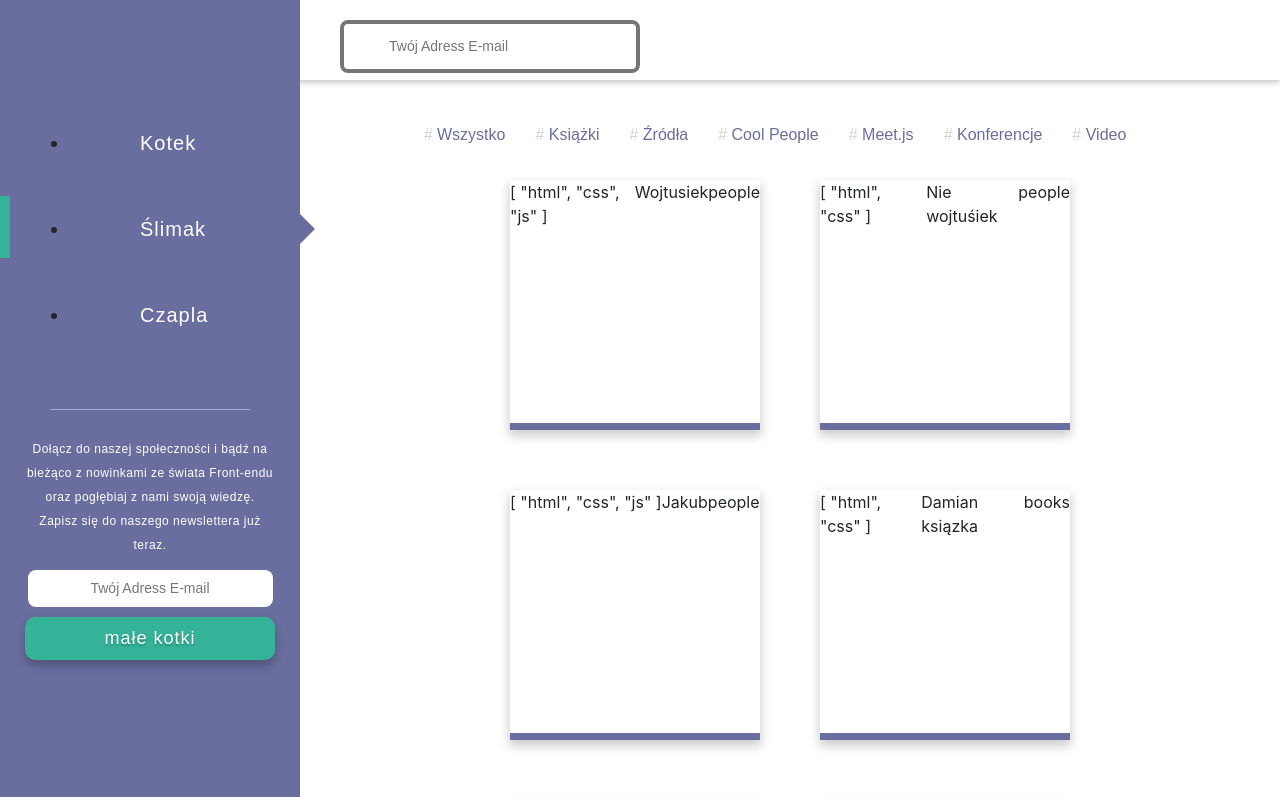
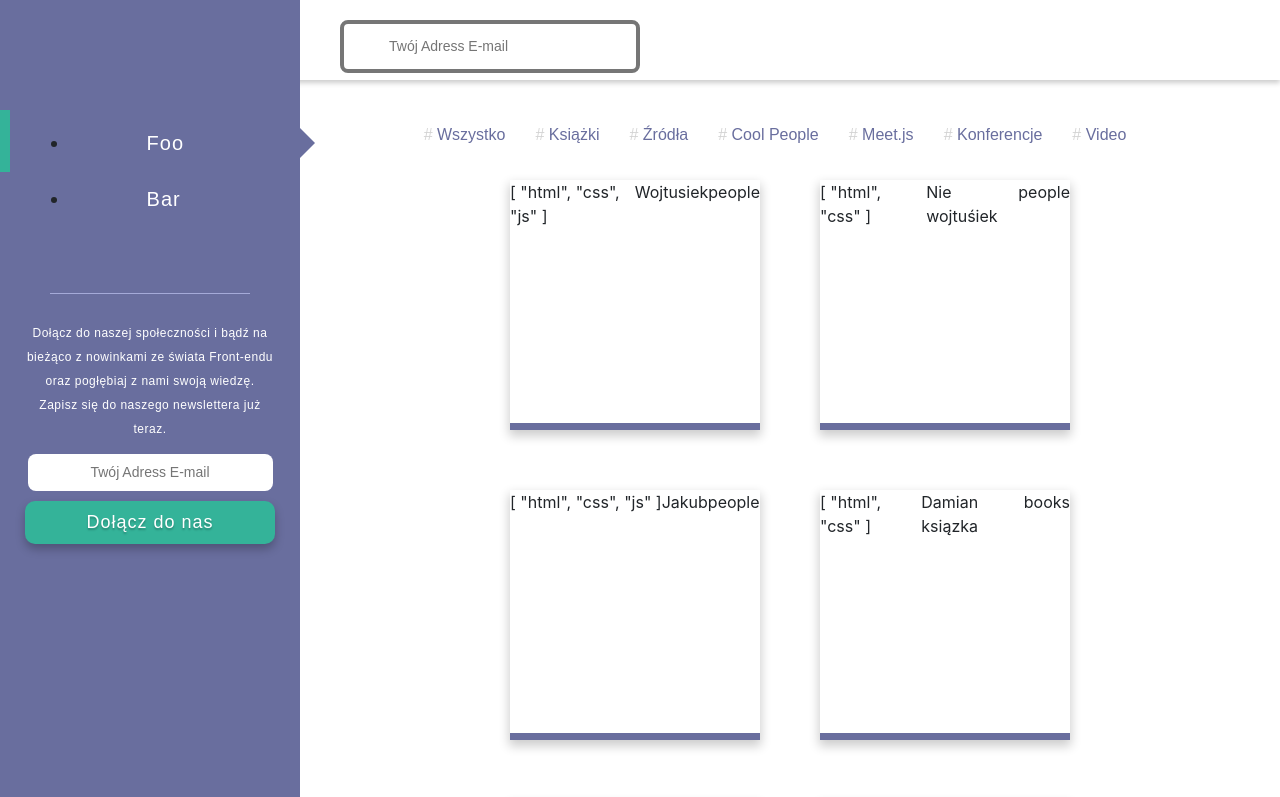
Before and after one commit to Worie/koduje-spolecznosc, a Vue app: page / in a window 1280 px wide. Shown: the top 797 px of the page. Built offline with nearby package versions, Linux system fonts and the light colour scheme.

Commit message:
Move nav-item to atoms, remove ul from nav-item

```diff
--- /dev/null
+++ b/src/components/atoms/a-nav-item/a-nav-item.html
@@ -0,0 +1,8 @@
+<a
+  :href="$props.href"
+  class='menu-item'>
+  <span :class="$props.iconName"></span>
+  <span>
+    {{ $props.content }}
+  </span>
+</a>
--- a/src/components/molecules/m-nav-item/m-nav-item.ts
+++ b/src/components/atoms/a-nav-item/a-nav-item.ts
@@ -1,9 +1,9 @@
 import { Component, Vue } from 'vue-property-decorator'
-import './m-nav-item.scss'
+import './a-nav-item.scss'
 
 @Component({
-  name: 'm-nav-item',
-  template: require('./m-nav-item.html'),
+  name: 'a-nav-item',
+  template: require('./a-nav-item.html'),
   components: {
   },
   props: {
@@ -15,12 +15,12 @@ import './m-nav-item.scss'
       required: true,
       type: String,
     },
-    liClass: {
+    iconName: {
       required: true,
       type: String,
     },
   }
 })
-export class mNavItem extends Vue {
+export class aNavItem extends Vue {
 
 }
--- /dev/null
+++ b/src/components/atoms/a-nav-item/index.ts
@@ -0,0 +1,2 @@
+import { aNavItem } from './a-nav-item'
+export default aNavItem;
--- a/src/components/molecules/m-nav-item/index.ts
+++ /dev/null
@@ -1,2 +0,0 @@
-import { mNavItem } from './m-nav-item'
-export default mNavItem;
--- a/src/components/molecules/m-nav-item/m-nav-item.html
+++ /dev/null
@@ -1,12 +0,0 @@
-<ul>
-  <li class="no-desktop">
-    <a href="#" class='tag-icon'>
-    </a>
-  </li>
-  <li :class='$props.liClass'>
-    <a :href="$props.href" class='menu-item star-icon'>
-      <span>{{$props.content}}</span>
-    </a>
-  </li>
-
-</ul>
--- a/src/components/molecules/m-newsletter/m-newsletter.html
+++ b/src/components/molecules/m-newsletter/m-newsletter.html
@@ -9,7 +9,7 @@
       <button class="btn btn--cta no-desktop">Dołącz do Nas</button>
       <fieldset class="newsletter desktop-only">
         <a-input />
-        <a-button :content="'małe kotki'" />
+        <a-button :content="'Dołącz do nas'" />
       </fieldset>
   </form>
 </div>
--- a/src/components/organisms/o-sidebar/o-sidebar.html
+++ b/src/components/organisms/o-sidebar/o-sidebar.html
@@ -1,16 +1,25 @@
 <section class="nav-panel">
   <div class="">
     <nav>
-      <m-nav-item
-        :href="'#'"
-        :content="'Kotek'"/>
-      <m-nav-item
-        :href="'#'"
-        :liClass="'active'"
-        :content="'Ślimak'"/>
-      <m-nav-item
-        :href="'#'"
-        :content="'Czapla'"/>
+      <ul>
+        <li class="no-desktop">
+          <a href="#" class='tag-icon'>
+          </a>
+        </li>
+        <li class="active">
+          <a-nav-item
+          :iconName="'star-icon'"
+          :content="'Foo'"
+          :href="'#'" />
+        </li>
+        <li class="">
+          <a-nav-item
+          :iconName="'star-icon'"
+          :content="'Bar'"
+          :href="'#'" />
+        </li>
+      </ul>
+
     </nav>
     <m-newsletter />
   </div>
--- a/src/components/organisms/o-sidebar/o-sidebar.ts
+++ b/src/components/organisms/o-sidebar/o-sidebar.ts
@@ -1,14 +1,14 @@
 import { Component, Vue } from 'vue-property-decorator'
 import './o-sidebar.scss'
 import mNewsletter from '../../molecules/m-newsletter'
-import mNavItem from '../../molecules/m-nav-item'
+import aNavItem from '../../atoms/a-nav-item'
 
 @Component({
   name: 'o-sidebar',
   template: require('./o-sidebar.html'),
   components: {
     mNewsletter,
-    mNavItem,
+    aNavItem,
   }
 })
 export class oSidebar extends Vue {
```
Also changed, not shown: src/components/atoms/a-nav-item/a-nav-item.scss (renamed from src/components/molecules/m-nav-item/m-nav-item.scss).
